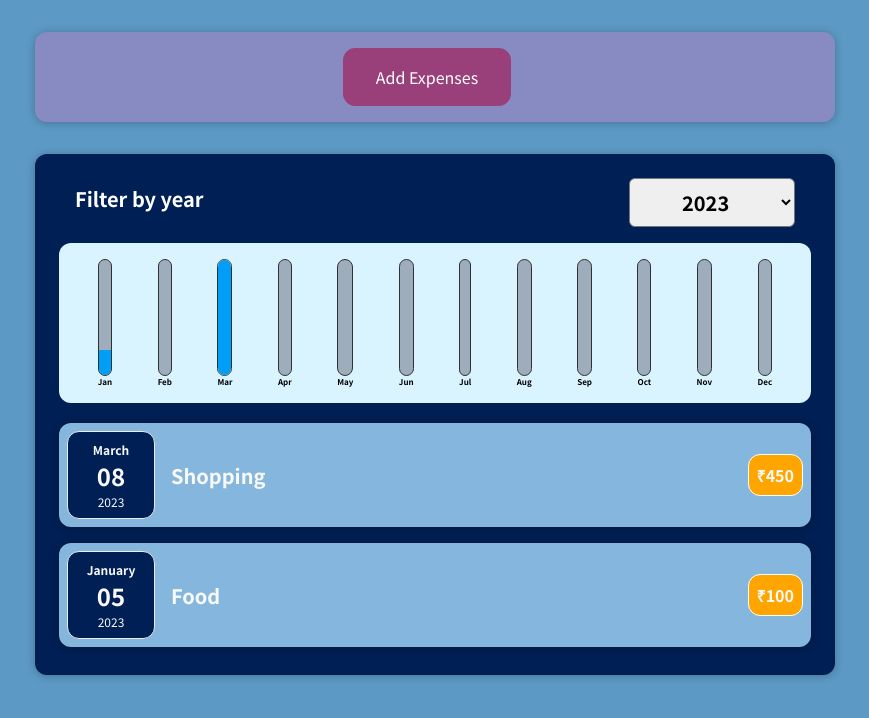
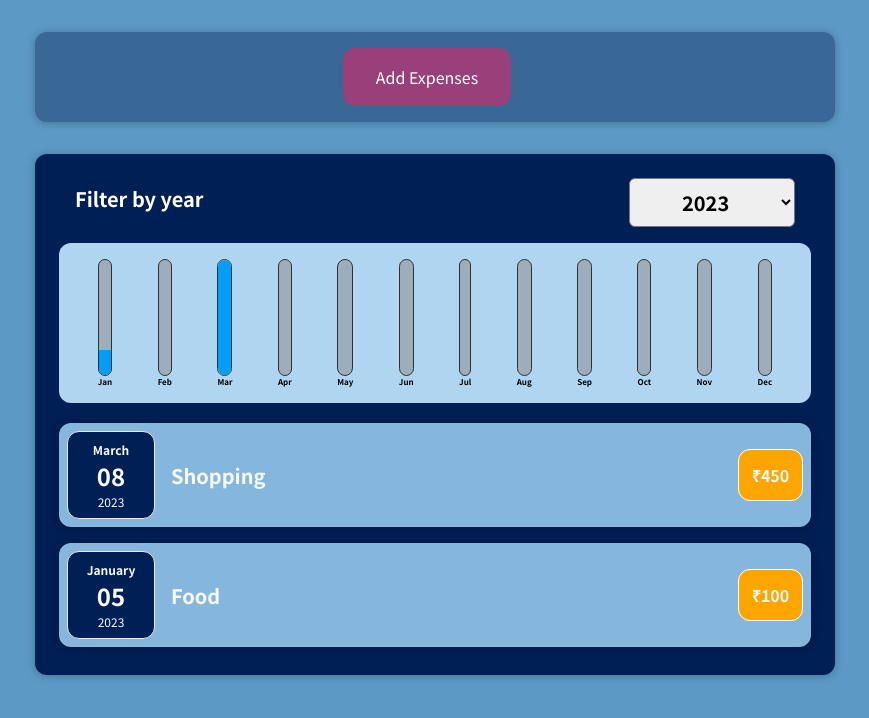
Before and after one commit to sreeyu/expense_tracker, a React (Create React App) app: page / in a window 1280 px wide. Shown: the top 718 px of the page, without its empty margins (205-1074 px from the left). Built offline with nearby package versions, Linux system fonts and the light colour scheme; the HTML template or start-up script is replaced by a standard one.

Commit message:
make few changes in UI

```diff
--- a/src/components/Chart Graph/Chart.css
+++ b/src/components/Chart Graph/Chart.css
@@ -1,7 +1,7 @@
 .chart {
     padding: 1rem;
     border-radius: 12px;
-    background-color: #D9F3FF;
+    background-color: #AFD5F0;
     text-align: center;
     display: flex;
     justify-content: space-around;
--- a/src/components/Expense Form/AddExpense.css
+++ b/src/components/Expense Form/AddExpense.css
@@ -5,7 +5,7 @@
     padding: 1rem;
     border-radius: 12px;
     text-align: center;
-    background: #888AC2;
+    background: #396896;
     box-shadow: 0 1px 8px rgba(0, 0, 0, 0.25);
 }
 
--- a/src/components/Expense Form/ExpenseForm.jsx
+++ b/src/components/Expense Form/ExpenseForm.jsx
@@ -24,7 +24,7 @@ function ExpenseForm(props){
 
         const expenseData ={
             title: enterTitle,
-            amount: enterAmount,
+            amount: +enterAmount,
             date: new Date(enterDate)
         };
         props.onSaveExpense(expenseData);
--- a/src/components/Expenses/ExpenseItem.css
+++ b/src/components/Expenses/ExpenseItem.css
@@ -27,7 +27,7 @@
 .expenseAmount{
     font-size: 1rem;
     font-weight: bold;
-    padding: 0.5rem;
+    padding: 0.8rem;
     border: 1px solid white;
     border-radius: 12px;
     background-color: #FFA500;
```
